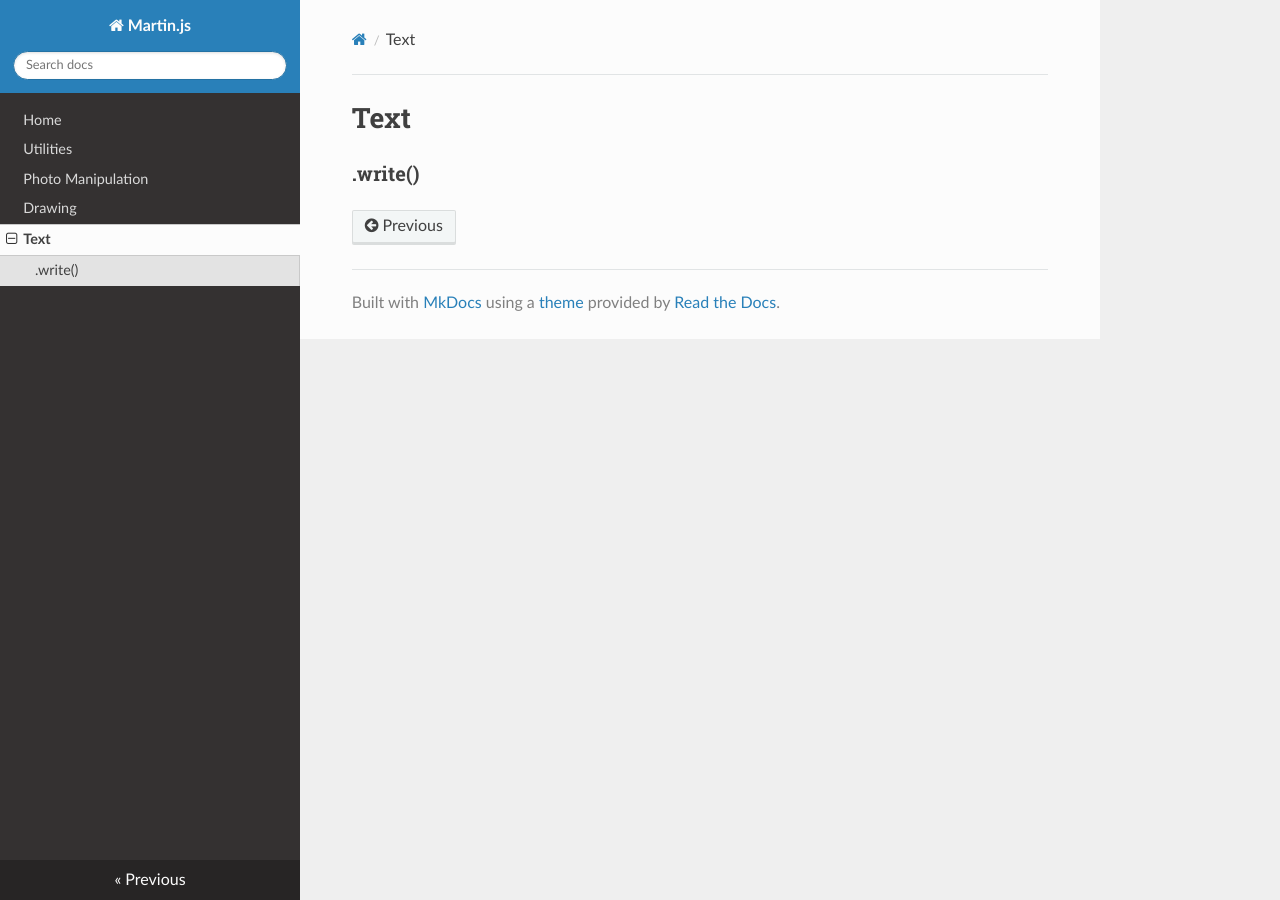
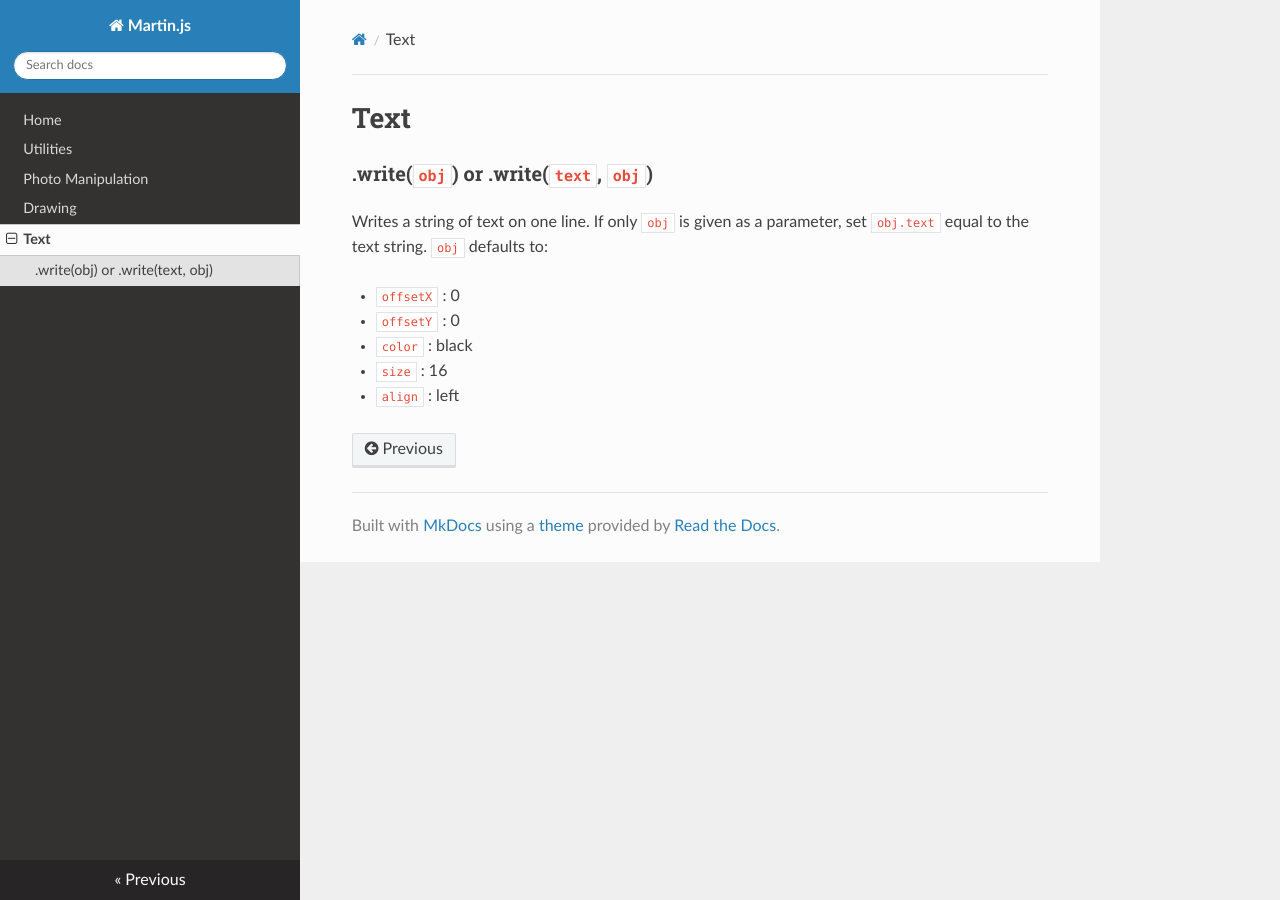
Before and after one commit to scottpdo/martinjs, an MkDocs documentation site: the page built from docs/text.md, in a window 1280 px wide. Built offline with MkDocs 1.6.1, drawn with Linux system fonts in a browser that asks for light colours; nearby versions of some CDN libraries; old or Windows-style settings are respelled for this version of MkDocs.

Commit message:
better .write()

```diff
--- a/docs/text.md
+++ b/docs/text.md
@@ -1,3 +1,11 @@
 # Text
 
-### .write()
+### .write(`obj`) or .write(`text`, `obj`)
+
+Writes a string of text on one line. If only `obj` is given as a parameter, set `obj.text` equal to the text string. `obj` defaults to:
+
+- `offsetX` : 0
+- `offsetY` : 0
+- `color` : black
+- `size` : 16
+- `align` : left
```
Also changed, not shown: index.html (+7 -0 lines), 1 other file.
